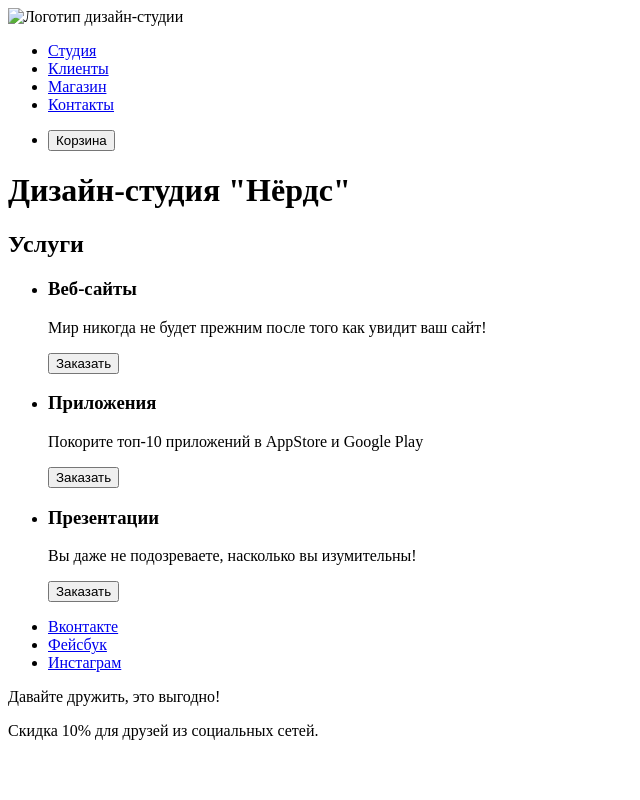
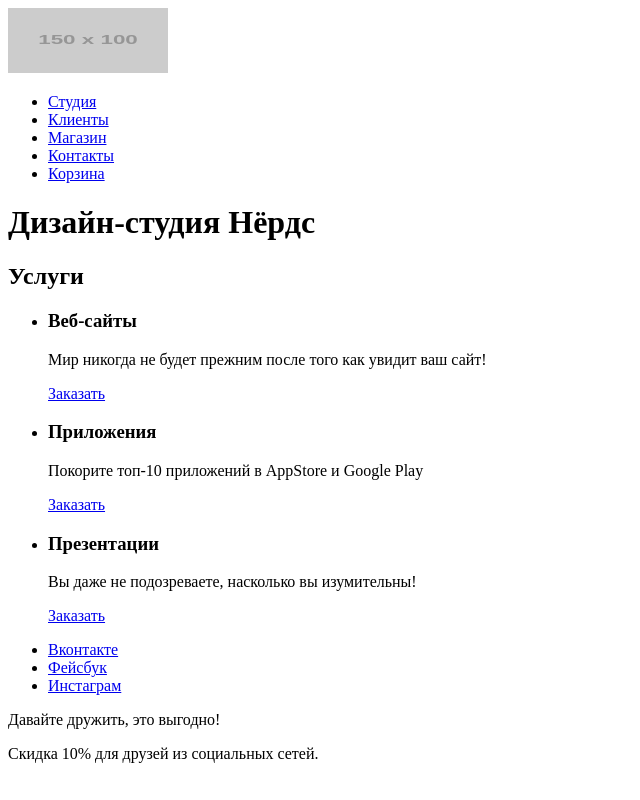
Before and after one commit to vivdean/1275697-nerds-27, a plain HTML site: page index.html in a window 1280 px wide. Shown: the whole page, without its empty margins (0-640 px from the left). Drawn offline with Linux system fonts and the light colour scheme; placeholder pictures from the web are drawn by us.

Commit message:
исправила разметку

```diff
--- a/index.html
+++ b/index.html
@@ -9,38 +9,36 @@
   <header>
     <nav>
       <a>
-        <img src=""https://via.placeholder.com/150x100" width="160" height="65" alt="Логотип дизайн-студии "Нёрдс">
+        <img src="https://via.placeholder.com/150x100" width="160" height="65" alt="Логотип дизайн-студии Нёрдс">
       </a>
       <ul>
         <li><a href="studio.html">Студия</a></li>
         <li><a href="clients.html">Клиенты</a></li>
         <li><a href="catalog.html">Магазин</a></li>
         <li><a href="contacts.html">Контакты</a></li>
-      </ul>
-      <ul>
-        <li><button type="button">Корзина</li>
+        <li><a href="cart.html">Корзина</a></li>
       </ul>
     </nav>
   </header>
   <main>
-    <h1>Дизайн-студия "Нёрдс"</h1>
+    <h1>Дизайн-студия Нёрдс</h1>
     <section>
       <h2>Услуги</h2>
       <ul>
         <li>
           <h3>Веб-сайты</h3>
           <p>Мир никогда не будет прежним после того как увидит ваш сайт!</p>
-          <button type="button">Заказать</button>
+          <a href="order.html">Заказать</a>
         </li>
         <li>
           <h3>Приложения</h3>
           <p>Покорите топ-10 приложений в AppStore и Google Play</p>
-          <button type="button">Заказать</button>
+          <a href="order.html">Заказать</a>
         </li>
         <li>
           <h3>Презентации</h3>
           <p>Вы даже не подозреваете, насколько вы изумительны!</p>
-          <button type="button">Заказать</button>
+          <a href="order.html">Заказать</a>
         </li>
       </ul>
     </section>
```
